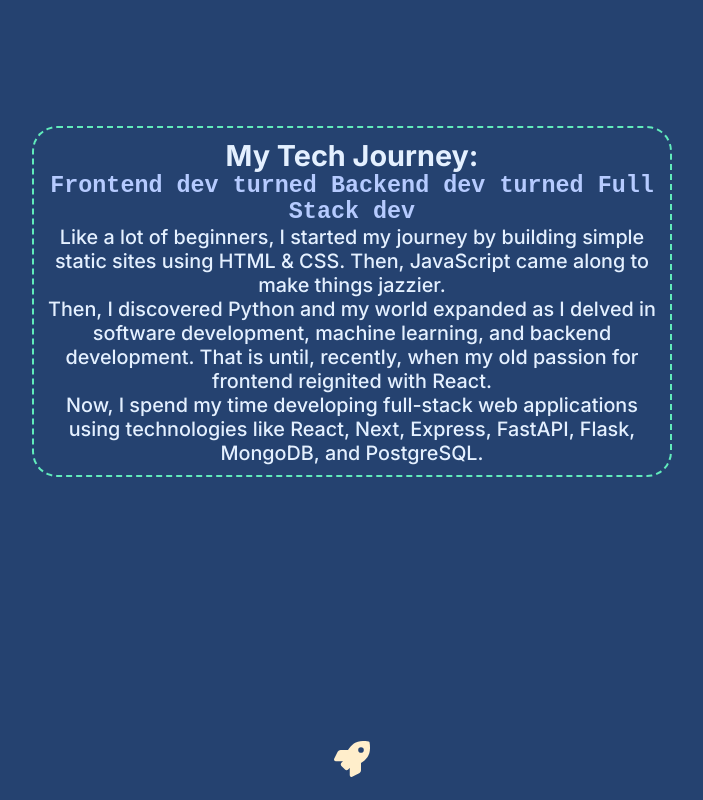
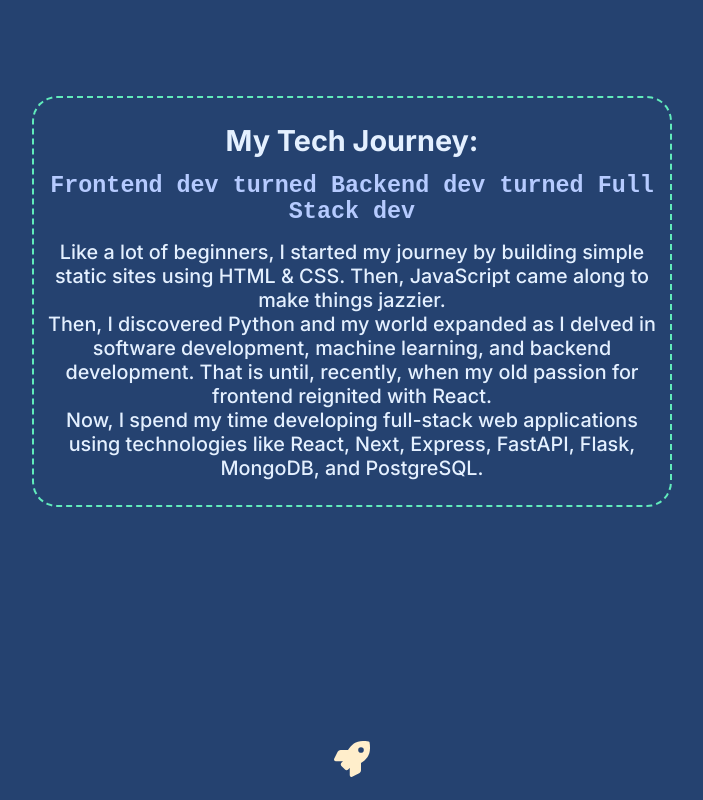
Before and after one commit to outoflaksh/Nextjs-Portfolio, a Next.js app: page / in a window 1280 px wide. Shown: the part 960-1760 px from the top of the page, without its empty margins (288-991 px from the left). Built offline with nearby package versions, Linux system fonts and the light colour scheme.

Commit message:
text margins

```diff
--- a/styles/common.module.css
+++ b/styles/common.module.css
@@ -2,9 +2,9 @@
   min-height: 100vh;
   width: 100%;
   display: flex;
+  flex-direction: column;
   align-items: center;
   justify-content: center;
-  flex-direction: column;
   text-align: center;
   position: relative;
   scroll-snap-align: start;
@@ -24,12 +24,14 @@
   color: #e4f0ff;
   font-size: 1.6rem;
   font-weight: 700;
+  margin: 15px 0px;
 }
 
 .subheading {
   color: #b6cbff;
   font-size: 1.3rem;
   font-weight: 600;
+  margin: 15px 0px;
 }
 
 .mono {
@@ -40,6 +42,7 @@
   color: #e4f0ff;
   font-size: 1.1rem;
   font-weight: 500;
+  margin: 15px 0px;
 }
 
 .border {
```
